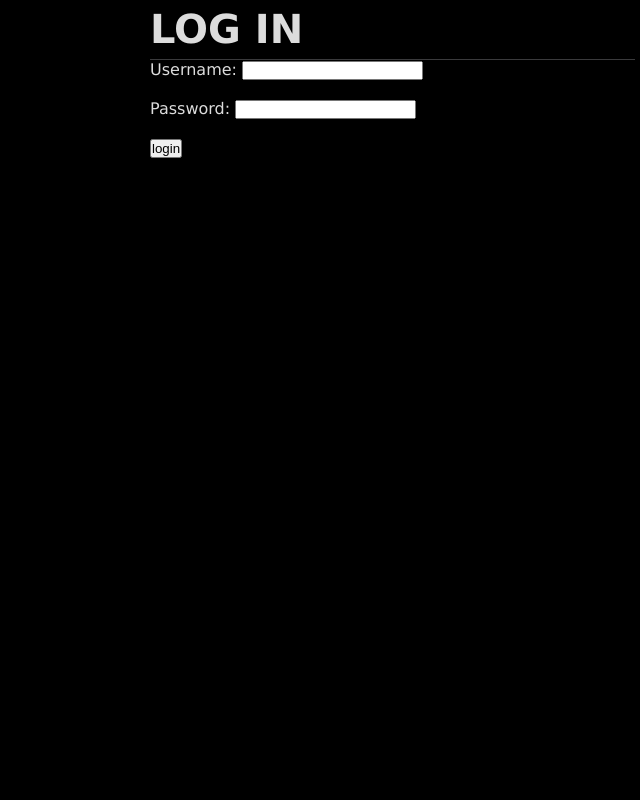
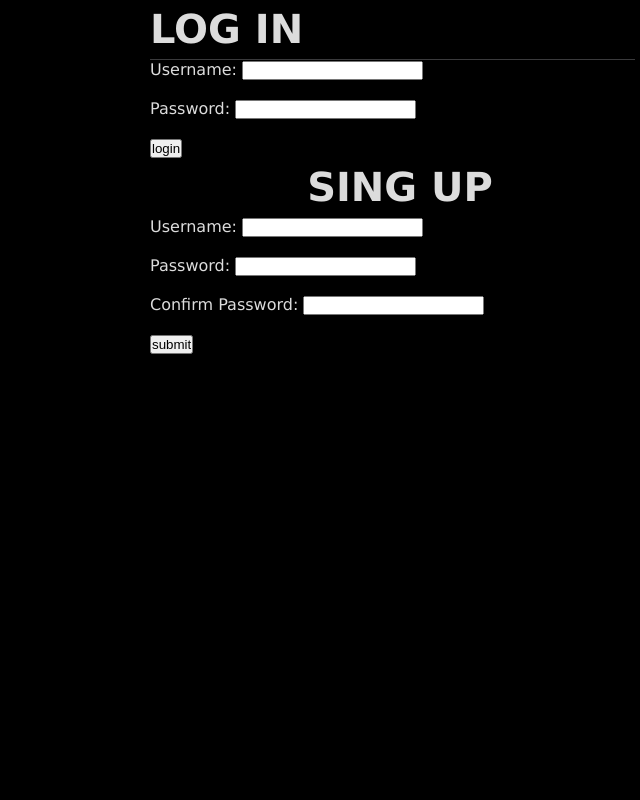
Before and after one commit to tes-b/geek-yogurt-town, a Django app: template templates/accounts/login.html in a window 1280 px wide. Shown: the whole page, without its empty margins (240-880 px from the left). Run offline with Django 4.2, Linux system fonts and the light colour scheme; the template is opened without the code that fills it, so the values that code supplies are empty.

Commit message:
edit: combine login and signup pages

```diff
--- a/templates/accounts/login.html
+++ b/templates/accounts/login.html
@@ -18,6 +18,22 @@
                 <input type="submit" value="login">
             </form>
         </div>
+        <h1 class="title">SING UP</h1>
+        <div>
+            <form name="signup" action="{% url 'accounts:api_signup' %}" method="post">
+                {% csrf_token %}
+                <label for="username">Username:</label>
+                <input type="text" id="username" name="username" required><br>
+                <br>
+                <label for="password">Password:</label>
+                <input type="password" id="password" name="password" required><br>
+                <br>
+                <label for="password_check">Confirm Password:</label>
+                <input type="password" id="password_check" name="password_check" required><br>
+                <br>
+                <input type="submit" value="submit">
+            </form>
+        </div>
     </div>
 </div>
 <!-- <script type="text/javascript" src="{% static 'js/wordle.js' %}"> </script> -->
```
